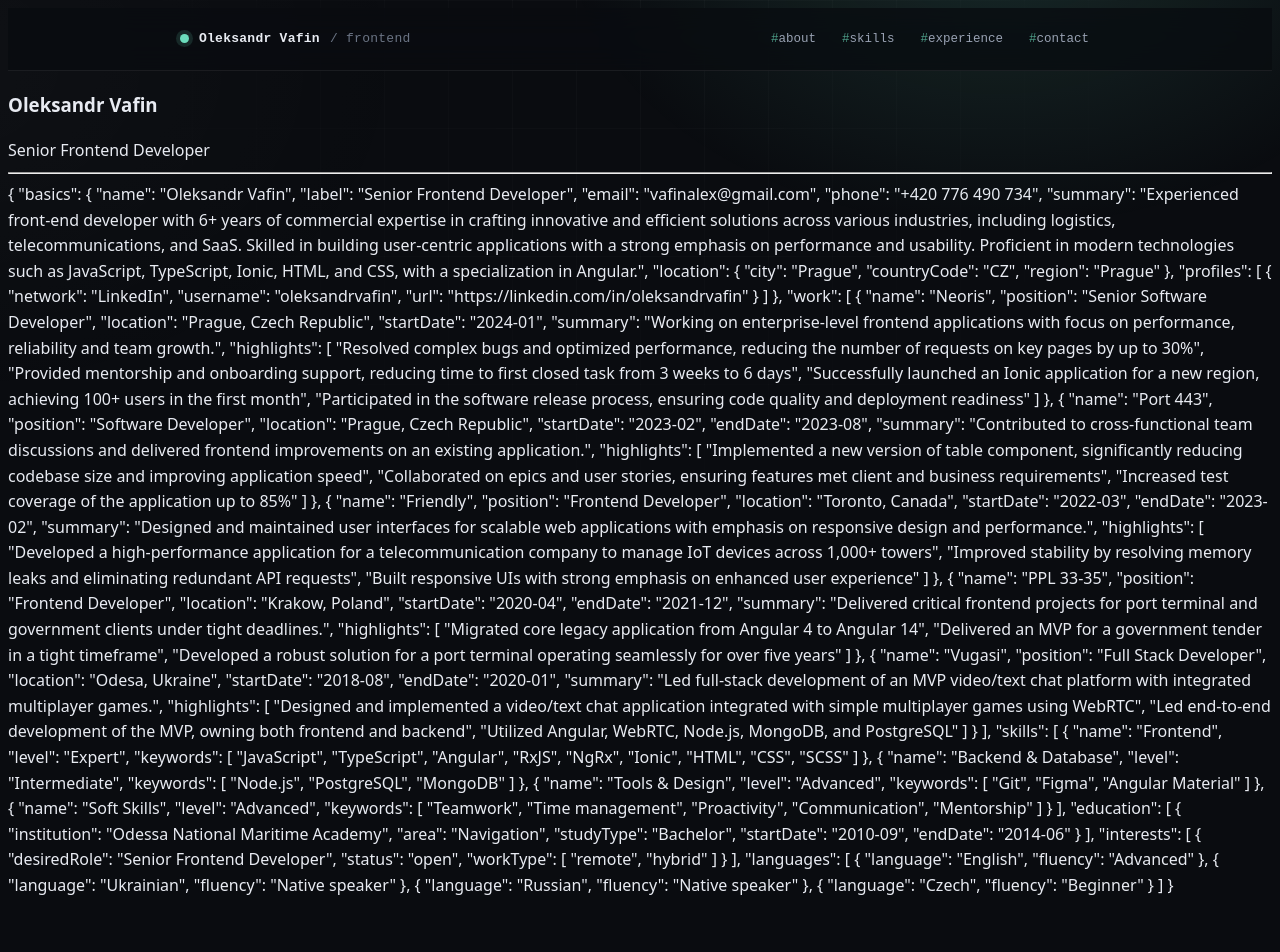
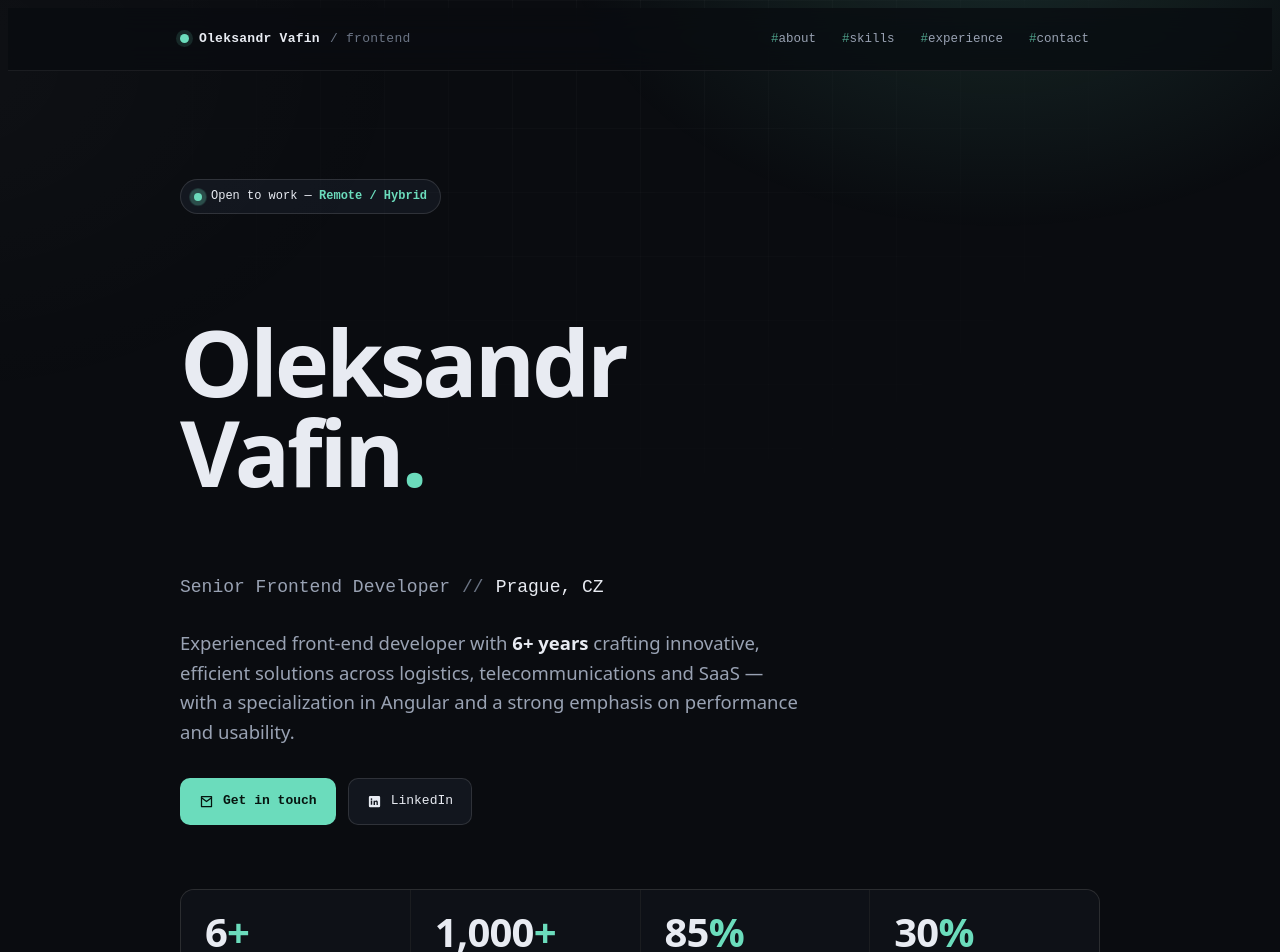
Before and after one commit to vafin1994/myCV, an Angular app: page / in a window 1280 px wide. Shown: the top 952 px of the page. Before the commit the page ends 907 px from the top, so only its background shows below. Built offline with nearby package versions, Linux system fonts and the light colour scheme.

Commit message:
Main section styling

```diff
--- a/src/app/sections/main/main.css
+++ b/src/app/sections/main/main.css
@@ -0,0 +1,149 @@
+.hero {
+  padding-top: clamp(56px, 11vw, 108px);
+  padding-bottom: clamp(44px, 7vw, 76px);
+}
+
+.status {
+  display: inline-flex;
+  align-items: center;
+  gap: 9px;
+  font-family: var(--font-mono);
+  font-size: 12px;
+  color: var(--text);
+  background: var(--surface);
+  border: 1px solid var(--line-2);
+  padding: 7px 13px;
+  border-radius: 999px;
+  margin-bottom: 26px;
+}
+
+.status .pulse {
+  position: relative;
+  width: 8px;
+  height: 8px;
+}
+
+.status .pulse i {
+  position: absolute;
+  inset: 0;
+  border-radius: 50%;
+  background: var(--accent);
+}
+
+.status .pulse i::after {
+  content: "";
+  position: absolute;
+  inset: 0;
+  border-radius: 50%;
+  background: var(--accent);
+  animation: ping 2.2s cubic-bezier(0, 0, .2, 1) infinite;
+}
+
+@media (prefers-reduced-motion: reduce) {
+  .status .pulse i::after {
+    animation: none;
+  }
+}
+
+@keyframes ping {
+  75%, 100% {
+    transform: scale(2.6);
+    opacity: 0;
+  }
+}
+
+.status b {
+  color: var(--accent);
+  font-weight: 600;
+}
+
+.hero h1 {
+  font-family: var(--font-display);
+  font-weight: 600;
+  letter-spacing: -.035em;
+  line-height: .98;
+  font-size: clamp(44px, 9.5vw, 92px);
+  color: var(--text);
+}
+
+.hero h1 em {
+  font-style: normal;
+  color: var(--accent);
+}
+
+.hero__role {
+  font-family: var(--font-mono);
+  font-size: clamp(14px, 2.4vw, 18px);
+  color: var(--muted);
+  margin-top: 18px;
+  display: flex;
+  align-items: center;
+  gap: 12px;
+  flex-wrap: wrap;
+}
+
+.hero__role .sep {
+  color: var(--faint-s);
+}
+
+.hero__role .loc {
+  color: var(--text);
+}
+
+.hero p.lead {
+  margin-top: 26px;
+  max-width: 62ch;
+  font-size: clamp(16px, 2.1vw, 18.5px);
+  color: var(--muted);
+  text-wrap: pretty;
+}
+
+.hero__cta {
+  margin-top: 32px;
+  display: flex;
+  gap: 12px;
+  flex-wrap: wrap;
+}
+
+.btn {
+  font-family: var(--font-mono);
+  font-size: 13px;
+  display: inline-flex;
+  align-items: center;
+  gap: 9px;
+  padding: 12px 18px;
+  border-radius: 10px;
+  border: 1px solid var(--line-2);
+  color: var(--text);
+  background: var(--surface);
+  transition: transform .15s ease, border-color .2s ease, background .2s ease, color .2s ease;
+}
+
+.btn svg {
+  width: 15px;
+  height: 15px;
+}
+
+.btn:hover {
+  transform: translateY(-1px);
+  border-color: var(--accent-3);
+}
+
+.btn--primary {
+  background: var(--accent);
+  color: #06140f;
+  border-color: transparent;
+  font-weight: 600;
+}
+
+.btn--primary:hover {
+  background: oklch(0.86 0.12 172);
+}
+
+.stats{ margin-top:clamp(40px,6vw,64px); display:grid; grid-template-columns:repeat(4,1fr); gap:1px;
+  background:var(--line); border:1px solid var(--line); border-radius:14px; overflow:hidden; }
+.stat{ background:var(--bg-2); padding:22px clamp(16px,2.2vw,24px); }
+.stat__n{ font-family:var(--font-display); font-weight:600; font-size:clamp(28px,4.4vw,40px); color:var(--text); letter-spacing:-.02em; line-height:1; }
+.stat__n em{ font-style:normal; color:var(--accent); }
+.stat__l{ font-family:var(--font-mono); font-size:11.5px; color:var(--faint-s); margin-top:10px; line-height:1.45; letter-spacing:.01em; }
+@media (max-width:640px){ .stats{ grid-template-columns:repeat(2,1fr); } }
--- a/src/app/sections/main/main.html
+++ b/src/app/sections/main/main.html
@@ -0,0 +1,31 @@
+<section class="hero wrap" data-screen-label="Header" aria-labelledby="hero-name">
+  <div class="status anim">
+    <span class="pulse" aria-hidden="true"><i></i></span>
+    <span>Open to work — <b>Remote / Hybrid</b></span>
+  </div>
+  <h1 id="hero-name" class="anim">Oleksandr<br>Vafin<em>.</em></h1>
+  <div class="hero__role anim">
+    <span>Senior Frontend Developer</span>
+    <span class="sep">//</span>
+    <span class="loc">Prague, CZ</span>
+  </div>
+  <p class="lead anim">Experienced front-end developer with <strong style="color:var(--text)">6+ years</strong> crafting innovative, efficient solutions across logistics, telecommunications and SaaS — with a specialization in Angular and a strong emphasis on performance and usability.</p>
+  <div class="hero__cta anim">
+    <a class="btn btn--primary" href="#contact">
+      <svg viewBox="0 0 24 24" fill="none" stroke="currentColor" stroke-width="2" stroke-linecap="round" stroke-linejoin="round"><path d="M4 4h16v16H4z"/><path d="m4 6 8 6 8-6"/></svg>
+      Get in touch
+    </a>
+    <a class="btn" href="https://linkedin.com/in/oleksandrvafin" target="_blank" rel="noopener">
+      <svg viewBox="0 0 24 24" fill="currentColor"><path d="M19 3a2 2 0 0 1 2 2v14a2 2 0 0 1-2 2H5a2 2 0 0 1-2-2V5a2 2 0 0 1 2-2h14zM8.34 17.34V10.4H6.03v6.94h2.31zM7.18 9.4a1.34 1.34 0 1 0 0-2.68 1.34 1.34 0 0 0 0 2.68zm10.16 7.94v-3.8c0-2.03-1.08-2.98-2.53-2.98-1.17 0-1.69.64-1.98 1.09v-.94h-2.3c.03.65 0 6.94 0 6.94h2.3v-3.88c0-.2.02-.41.08-.56.16-.41.54-.84 1.17-.84.83 0 1.16.63 1.16 1.55v3.73h2.43z"/></svg>
+      LinkedIn
+    </a>
+  </div>
+
+<!--  TODO total bullshit, need to rethink this section-->
+  <div class="stats anim" aria-label="Career highlights">
+    <div class="stat"><div class="stat__n">6<em>+</em></div><div class="stat__l">years building<br>for production</div></div>
+    <div class="stat"><div class="stat__n">1,000<em>+</em></div><div class="stat__l">IoT towers<br>managed at scale</div></div>
+    <div class="stat"><div class="stat__n">85<em>%</em></div><div class="stat__l">peak test<br>coverage shipped</div></div>
+    <div class="stat"><div class="stat__n">30<em>%</em></div><div class="stat__l">fewer requests<br>on key pages</div></div>
+  </div>
+</section>
--- a/src/resources/resume.json
+++ b/src/resources/resume.json
@@ -105,6 +105,7 @@
       "name": "Backend & Database",
       "level": "Intermediate",
       "keywords": [
+        "Java",
         "Node.js",
         "PostgreSQL",
         "MongoDB"
```
